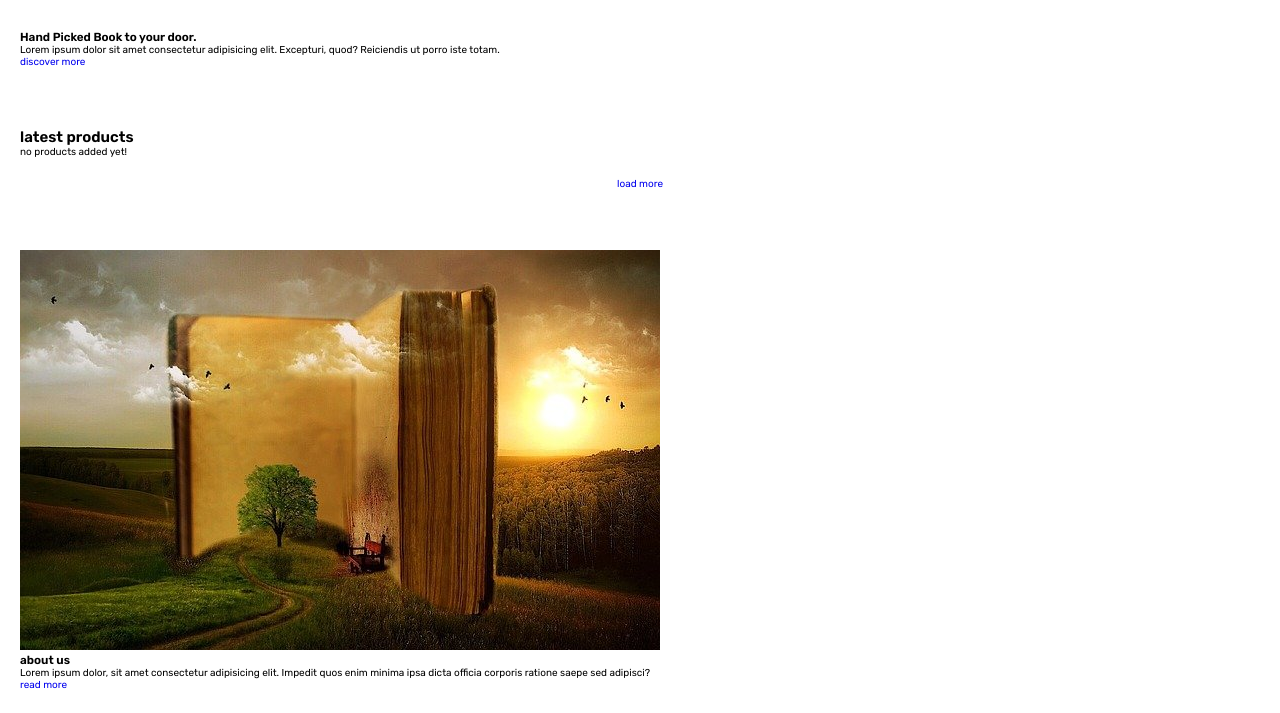
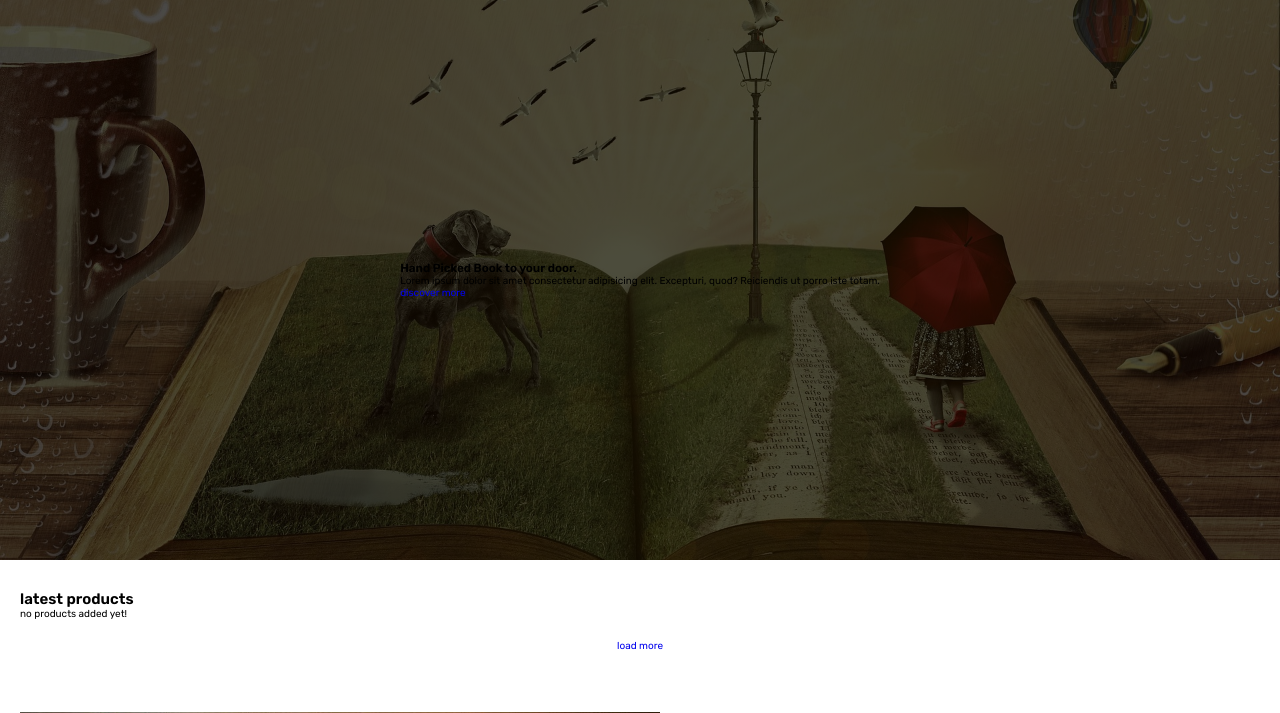
Before and after one commit to Lanarus/book-story, a PHP site: page /home.php in a window 1280 px wide. Shown: the top 713 px of the page. Run offline with PHP 8.4, Linux system fonts and the light colour scheme; the visitor is signed in with stand-in values (Sample User, id 1); data that the repository does not hold is empty.

Commit message:
home style

```diff
--- a/css/style.css
+++ b/css/style.css
@@ -101,3 +101,17 @@ section{
  .form-container form p a:hover{
     text-decoration: underline;
  }
+
+
+
+
+
+ .home{
+   min-height: 70vh;
+   background:linear-gradient(rgba(0,0,0,.7), rgba(0,0,0,.7)), url(../images/home-bg.jpg) no-repeat;
+   background-size: cover;
+   background-position: center;
+   display: flex;
+   align-items: center;
+   justify-content: center;
+}
```
